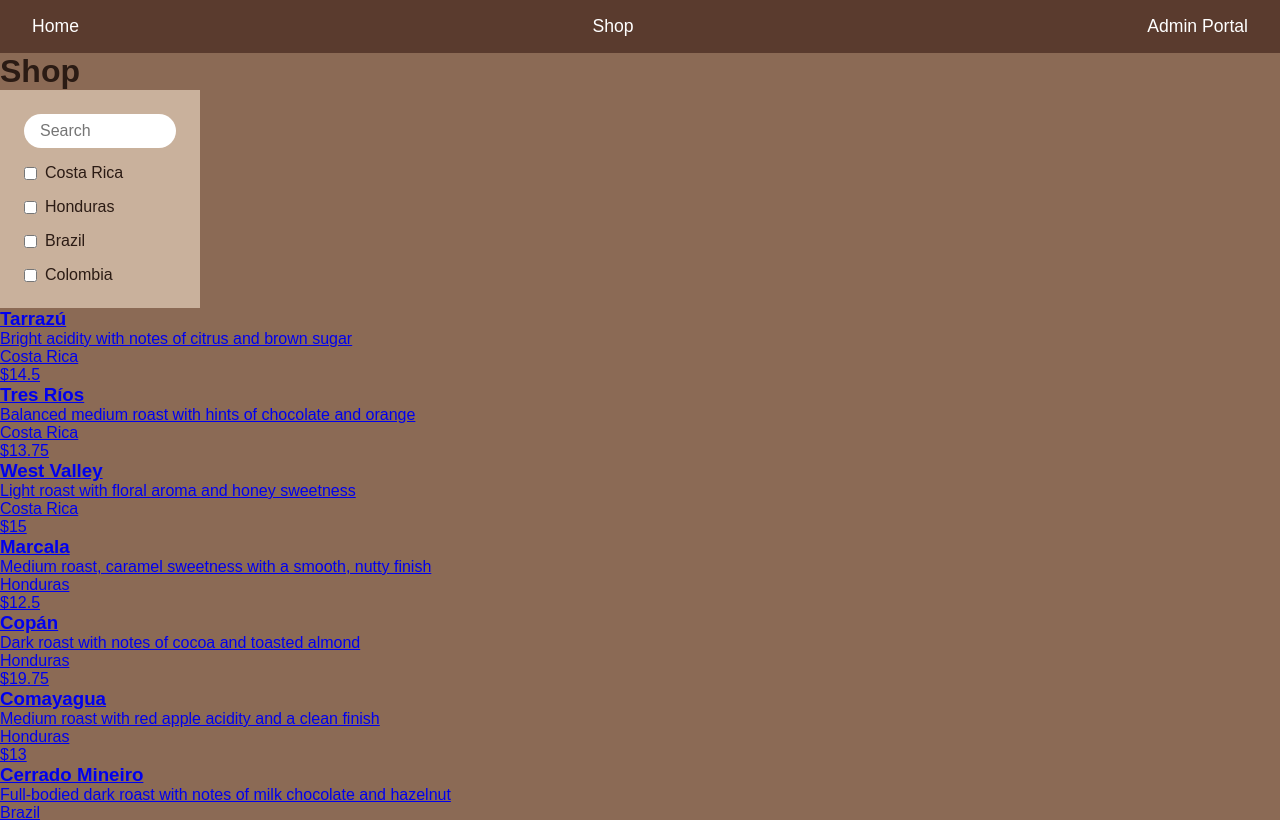
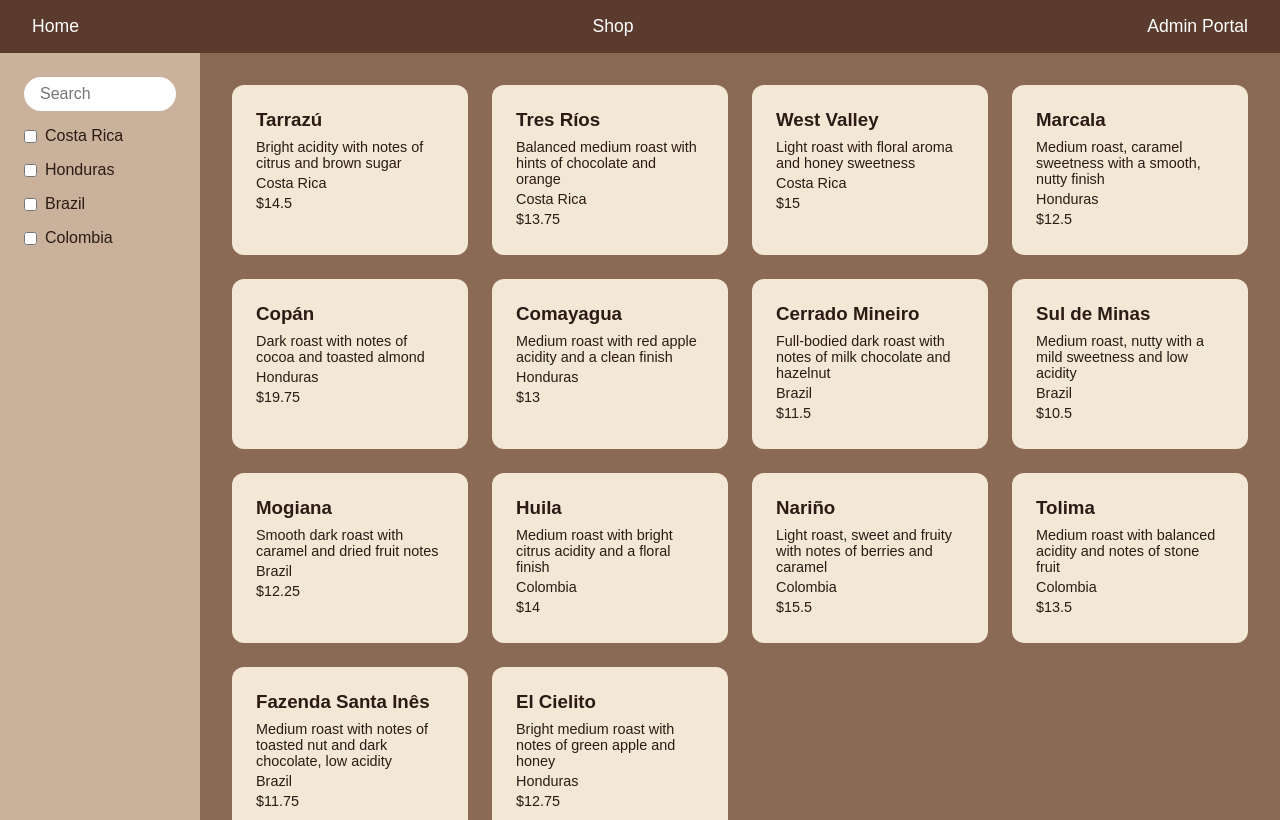
Before and after one commit to hanjennings1/coffees-r-us-lab, a React (Vite) app: page /shop in a window 1280 px wide. Shown: the top 820 px of the page. Built offline with nearby package versions, Linux system fonts and the light colour scheme; data requests are answered from the project's data file.

Commit message:
add styling to shop, product list, and product card

```diff
--- a/src/components/ProductCard.jsx
+++ b/src/components/ProductCard.jsx
@@ -1,4 +1,5 @@
 import { Link } from 'react-router-dom' // enables client-side navigation to a specific product
+import '../styles/ProductCard.css'
 
 function ProductCard({ product }) {
   return (
--- a/src/components/ProductList.jsx
+++ b/src/components/ProductList.jsx
@@ -1,5 +1,6 @@
 import ProductCard from './ProductCard'
 import useFetch from '../hooks/useFetch' // custom hook replaces manual useState + useEffect + fetch
+import '../styles/ProductList.css'
 
 function ProductList({ searchTerm, selectedLocations }) {
   // useFetch returns the array of products directly, or null while still loading
--- a/src/components/Shop.jsx
+++ b/src/components/Shop.jsx
@@ -1,12 +1,14 @@
 import { useState } from 'react'
+import Sidebar from './Sidebar'
 import ProductList from './ProductList'
-import Sidebar from './Sidebar.jsx'
+import '../styles/Shop.css' // side-by-side layout for Sidebar + ProductList
 
 function Shop() {
-  // Text currently typed in the search box
+  // Text currently typed in the search box — lifted up here since
+  // both Sidebar (controls it) and ProductList (filters by it) need access
   const [searchTerm, setSearchTerm] = useState('')
 
-  // Array of currently checked location filters
+  // Array of currently checked location filters — also lifted up for the same reason
   const [selectedLocations, setSelectedLocations] = useState([])
 
   // Passed to Sidebar — updates searchTerm whenever the user types
@@ -20,24 +22,22 @@ function Shop() {
       // already selected -> remove it (keep everything that doesn't match)
       setSelectedLocations(selectedLocations.filter(loc => loc !== location))
     } else {
-      // not selected yet -> add it (spread old array + new item into a NEW array)
+      // not selected yet -> add it (spread old array + new item into a NEW array, never mutate directly)
       setSelectedLocations([...selectedLocations, location])
     }
   }
 
   return (
-  <div>
-    <h1>Shop</h1>
+    // shop-page: flex container so Sidebar and ProductList sit side-by-side, matching the mockup
+    <div className="shop-page">
       <Sidebar
         searchTerm={searchTerm}
         selectedLocations={selectedLocations}
         onSearchChange={handleSearchChange}
         onLocationToggle={handleLocationToggle}
       />
-    <ProductList
-      searchTerm={searchTerm}
-      selectedLocations={selectedLocations}
-    />
+      {/* ProductList receives the same filter state, so it can decide which products to actually show */}
+      <ProductList searchTerm={searchTerm} selectedLocations={selectedLocations} />
     </div>
   )
 }
--- /dev/null
+++ b/src/styles/ProductCard.css
@@ -0,0 +1,17 @@
+.product-card {
+  background-color: var(--color-cream);
+  border-radius: 12px;
+  padding: 1.5rem;
+  text-decoration: none;      /* removes the underline Link adds by default */
+  color: var(--color-darkest);
+  display: block;              /* Link defaults to inline, this makes it behave like a normal block container */
+}
+
+.product-card h3 {
+  margin-bottom: 0.5rem;
+}
+
+.product-card p {
+  margin-bottom: 0.25rem;
+  font-size: 0.9rem;
+}
--- /dev/null
+++ b/src/styles/ProductList.css
@@ -0,0 +1,7 @@
+.product-list {
+  display: grid;
+  grid-template-columns: repeat(4, 1fr); /* 4 equal-width columns, matching the mockup */
+  gap: 1.5rem;                            /* spacing between cards, both horizontal and vertical */
+  padding: 2rem;
+  flex: 1;                                 /* lets this take up remaining space next to the sidebar */
+}
--- /dev/null
+++ b/src/styles/Shop.css
@@ -0,0 +1,3 @@
+.shop-page {
+  display: flex; /* Sidebar and ProductList sit side-by-side instead of stacking */
+}
```
Lines whose indentation alone changed are shown as unchanged.
